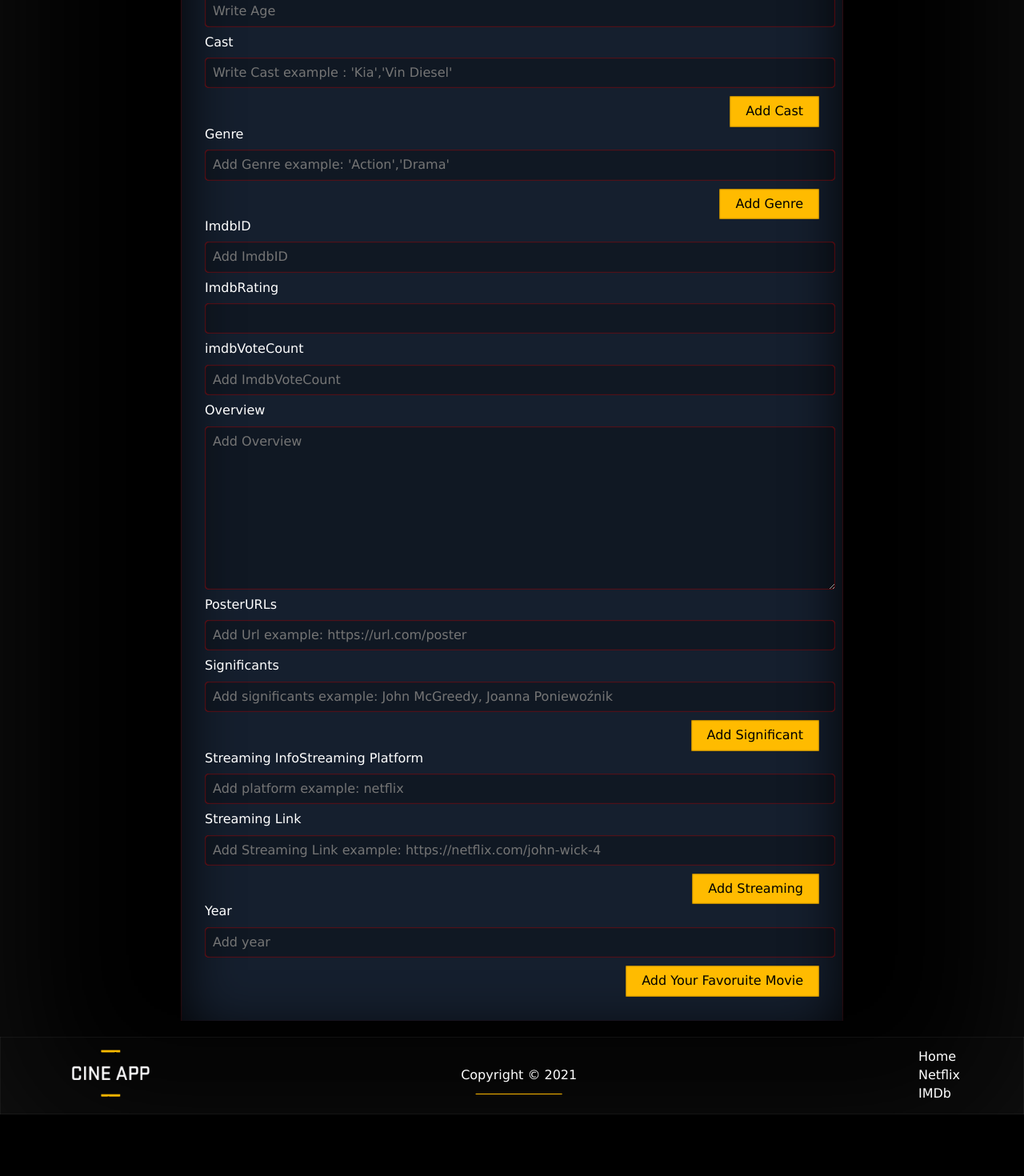
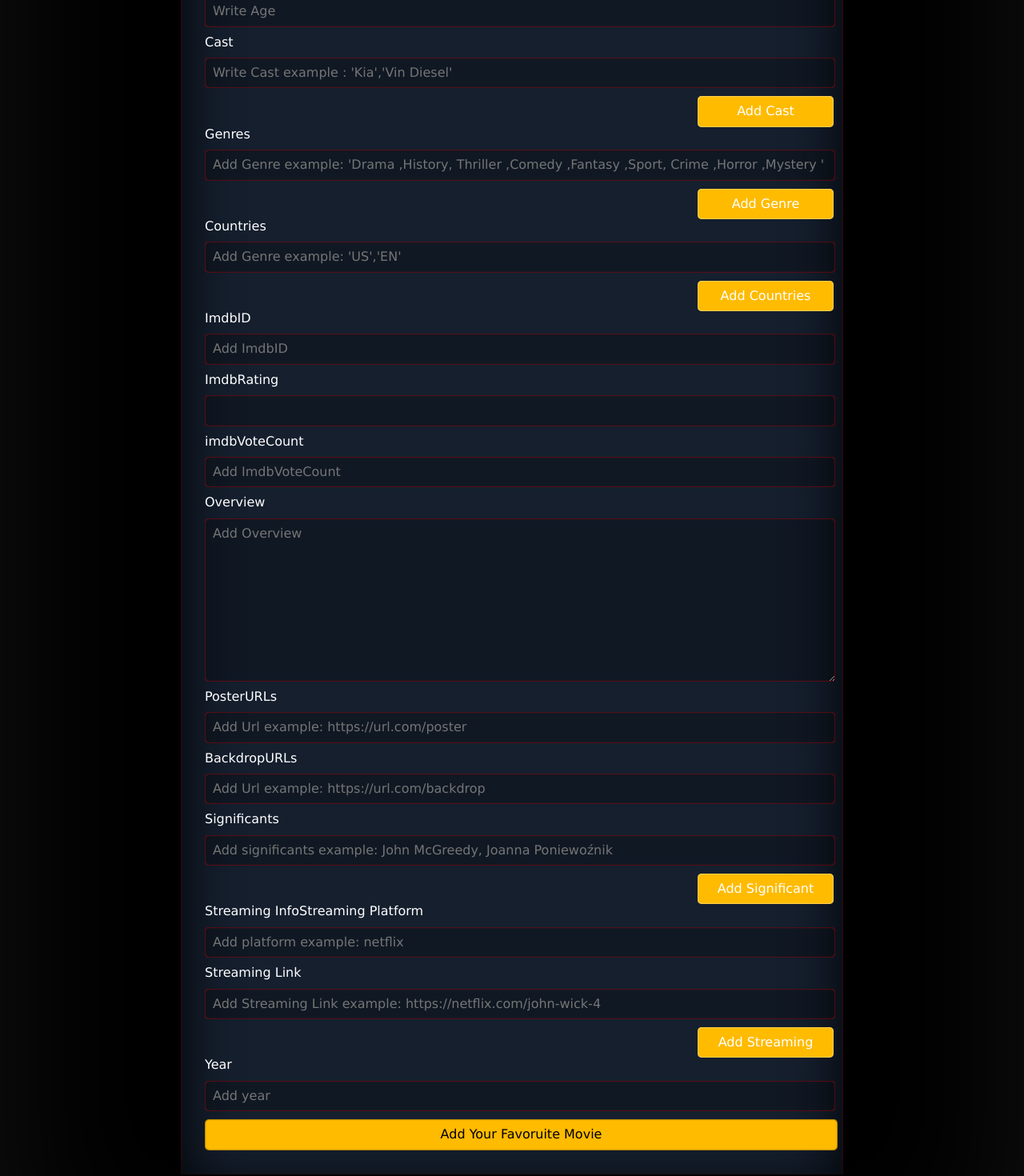
Before and after one commit to devil1321/cinema-app-rapid-api, a React (Create React App) app: page /add-movie in a window 1280 px wide. Shown: the part 640-2110 px from the top of the page at 80% size. Before the commit the page ends 2033 px from the top, so only its background shows below. Built offline with nearby package versions, Linux system fonts and the light colour scheme.

Commit message:
genres to change

```diff
--- a/package.json
+++ b/package.json
@@ -24,7 +24,7 @@
     "web-vitals": "^1.0.1"
   },
   "scripts": {
-    "start": "react-scripts start",
+    "start": "set PORT=4000 && react-scripts start",
     "build": "react-scripts build",
     "test": "react-scripts test",
     "eject": "react-scripts eject"
--- a/src/Pages/AddMovie.js
+++ b/src/Pages/AddMovie.js
@@ -2,20 +2,24 @@ import React,{useEffect,useState} from 'react'
 import Nav from '../Components/Nav'
 import Footer from '../Components/Footer'
 import { v4 as uuidv4 } from 'uuid';
-
+import axios from 'axios'
 const AddMovie = () => {
     const [formData,setFormData] = useState({
         id:uuidv4(),
         title:null,
         age:null,
         cast:null,
-        genre:null,
+        genres:null,
+        countries:null,
         imdbID:null,
         imdbRating:null,
         imdbVoteCount:null,
         overview:null,
         posterURLs:{
-            orginal:null
+            original:null
+        },
+        backdropURLs:{
+            original:null
         },
         significants:null,
         streamingInfo:null,
@@ -33,13 +37,23 @@ const AddMovie = () => {
         }
     }
 
-    const handleGenre = () => {
+    const handleGenres = () => {
         const form = document.querySelector('form')
-        if(form.genre.value !== ""){
-            const tempGenre = form.genre.value.split(',')
+        if(form.genres.value !== ""){
+            const tempGenre = form.genres.value.split(',')
             setFormData(prevState =>({
                 ...prevState,
-                genre:tempGenre
+                genres:tempGenre
+            }))
+        }
+    }
+    const handleCountries = () => {
+        const form = document.querySelector('form')
+        if(form.countries.value !== ""){
+            const tempCountries = form.countries.value.split(',')
+            setFormData(prevState =>({
+                ...prevState,
+                countries:tempCountries
             }))
         }
     }
@@ -59,13 +73,26 @@ const AddMovie = () => {
     const handlePosterURLs = () =>{
         const form = document.querySelector('form')
         const tempPosterURLs = {
-            orginal:null
+            original:null
         }
         if(form.posterURLs.value !== ""){
-            tempPosterURLs.orginal = form.posterURLs.value
+            tempPosterURLs.original = form.posterURLs.value
             setFormData(prevState =>({
                 ...prevState,
                 posterURLs:tempPosterURLs
+            }))
+        }
+    }
+    const handleBackdropURLs = () =>{
+        const form = document.querySelector('form')
+        const tempBackdropURLs = {
+            original:null
+        }
+        if(form.backdropURLs.value !== ""){
+            tempBackdropURLs.original = form.backdropURLs.value
+            setFormData(prevState =>({
+                ...prevState,
+                backdropURLs:tempBackdropURLs
             }))
         }
     }
@@ -98,18 +125,25 @@ const AddMovie = () => {
 
     const handleSubmit = (e) =>{
         e.preventDefault()
+        axios.post('http://localhost:3000/results',formData)
+            .then(res => console.log(res))
+            .catch(err => console.log(err))
+
         const resetForm = {
             id:uuidv4(),
             title:null,
             age:null,
             cast:null,
-            genre:null,
+            genres:null,
             imdbID:null,
             imdbRating:null,
             imdbVoteCount:null,
             overview:null,
             posterURLs:{
-                orginal:null
+                original:null
+            },
+            backdropURLs:{
+                original:null
             },
             significants:null,
             streamingInfo:null,
@@ -117,12 +151,12 @@ const AddMovie = () => {
         }
         let inputs = document.querySelectorAll('input')
         let textArea = document.querySelector('textarea')
-        console.log(textArea)
         inputs.forEach(input =>{
             input.value = ''
         })
         textArea.value = ''
         setFormData(resetForm)
+        window.location.href = '/'
     }
 
 
@@ -145,7 +179,7 @@ const AddMovie = () => {
                 </div>
             </div>
             <div className="add-movie__form">
-                <form action="" onClick={(e)=>{handleSubmit(e)}}>
+                <form action="" onSubmit={(e)=>{handleSubmit(e)}}>
                     <div className="add-movie__form-control">
                         <label htmlFor="">Title</label>
                         <input type="text" name="title" onChange={(e)=>{handleChange(e)}} placeholder = "Write Title" />
@@ -158,14 +192,21 @@ const AddMovie = () => {
                         <label htmlFor="">Cast</label>
                         <div className="add-movie__multiple-value">
                             <input type="text" name="cast" placeholder="Write Cast example : 'Kia','Vin Diesel'"/>
-                            <button onClick={()=>{handleCast()}}>Add Cast</button>
+                            <div className="btn" onClick={()=>{handleCast()}}>Add Cast</div>
                         </div>
                     </div>
                     <div className="add-movie__form-control">
-                        <label htmlFor="">Genre</label>
+                        <label htmlFor="">Genres</label>
                         <div className="add-movie__multiple-value">
-                            <input type="text" name="genre" placeholder="Add Genre example: 'Action','Drama'"/>
-                            <button onClick={()=>{handleGenre()}}>Add Genre</button>
+                            <input type="text" name="genres" placeholder="Add Genre example: 'Drama ,History, Thriller ,Comedy ,Fantasy ,Sport, Crime ,Horror ,Mystery '"/>
+                            <div className="btn" onClick={()=>{handleGenres()}}>Add Genre</div>
+                        </div>
+                    </div>
+                    <div className="add-movie__form-control">
+                        <label htmlFor="">Countries</label>
+                        <div className="add-movie__multiple-value">
+                            <input type="text" name="countries" placeholder="Add Genre example: 'US','EN'"/>
+                            <div className="btn" onClick={()=>{handleCountries()}}>Add Countries</div>
                         </div>
                     </div>
                     <div className="add-movie__form-control">
@@ -189,10 +230,14 @@ const AddMovie = () => {
                         <input type="text" name="posterURLs" placeholder="Add Url example: https://url.com/poster" onChange={()=>handlePosterURLs()}/>
                     </div>
                     <div className="add-movie__form-control">
+                        <label htmlFor="">BackdropURLs</label>
+                        <input type="text" name="backdropURLs" placeholder="Add Url example: https://url.com/backdrop" onChange={()=>handleBackdropURLs()}/>
+                    </div>
+                    <div className="add-movie__form-control">
                         <label htmlFor="">Significants</label>
                         <div className="add-movie__multiple-value">
                             <input type="text" name="significants" placeholder="Add significants example: John McGreedy, Joanna Poniewoźnik" />
-                            <button onClick={()=>{handleSignificants()}}>Add Significant</button>
+                            <div className="btn" onClick={()=>{handleSignificants()}}>Add Significant</div>
                         </div>
                     </div>
                     <div className="add-movie__form-control">
@@ -201,7 +246,7 @@ const AddMovie = () => {
                         <input type="text" name="streamingPlatform" placeholder="Add platform example: netflix"/>
                         <label htmlFor="">Streaming Link</label>
                         <input type="text" name="streamingLink" placeholder="Add Streaming Link example: https://netflix.com/john-wick-4" />
-                        <button onClick={(e)=>{handleStreamingInfo(e)}}>Add Streaming</button>
+                        <div className="btn" onClick={(e)=>{handleStreamingInfo(e)}}>Add Streaming</div>
                     </div>
                     <div className="add-movie__form-control">
                         <label htmlFor="">Year</label>
--- a/src/api/movies.json
+++ b/src/api/movies.json
@@ -469,7 +469,43 @@
       "tmdbID": "474354",
       "video": "ZVpUZGmHJB8",
       "year": 2018
+    },
+    {
+      "id": "fd6f699d-2fbc-43b5-960c-1a014da4f748",
+      "title": "Famous Group",
+      "age": "18",
+      "cast": [
+        "John Doe",
+        "Mia McGreen"
+      ],
+      "genres": [
+        18
+      ],
+      "countries": [
+        "US"
+      ],
+      "imdbID": "tt7280898",
+      "imdbRating": "12000",
+      "imdbVoteCount": "11000",
+      "overview": "Movie about famous people in the world.",
+      "posterURLs": {
+        "original": "https://image.tmdb.org/t/p/original/hkC4yNDFmW1yQuQhtZydMeRuaAb.jpg"
+      },
+      "backdropURLs": {
+        "original": "https://image.tmdb.org/t/p/original/pYziM5SEmptPW0LdNhWvjzR2zD1.jpg"
+      },
+      "significants": [
+        "Mark McWeen",
+        " Randy Rosefel"
+      ],
+      "streamingInfo": {
+        "netflix": {
+          "us": {
+            "link": "https://www.netflix.com/title/81050193/"
           }
-    ],
-    "total_pages": 84
         }
+      },
+      "year": "2021"
+    }
+  ]
+}
--- a/src/scss/themes/default/pages/add-movie.scss
+++ b/src/scss/themes/default/pages/add-movie.scss
@@ -60,24 +60,28 @@
                 box-shadow: 0px 0px 4px inset $tabs-color;
             }
         }
-        button{
+        .btn,button{
+            display: block;
             cursor: pointer;
             padding:10px 20px;
-            display: block;
+            width: 130px;
             margin-left: auto;
+            margin-right: -18px;
             background-color: $tabs-color;
             box-shadow: 0px 0px 2px inset;
             border:0px;
-            outline:none;
+            border-radius: 5px;
+            @include createFlex(row,center,center,null);
             &:hover{
                 box-shadow:0px 0px 10px red;
                 color:white;
                 opacity: 0.9;
             }
-            &:focus{
-               outline:none;
-               border:0px;
-            }
+
+        }
+        button{
+            width: 103%;
+            margin: 0px;
         }
     }
 }
```
Also changed, not shown: src/api/fakeAPI.json (deleted). Lines whose indentation alone changed are shown as unchanged.
